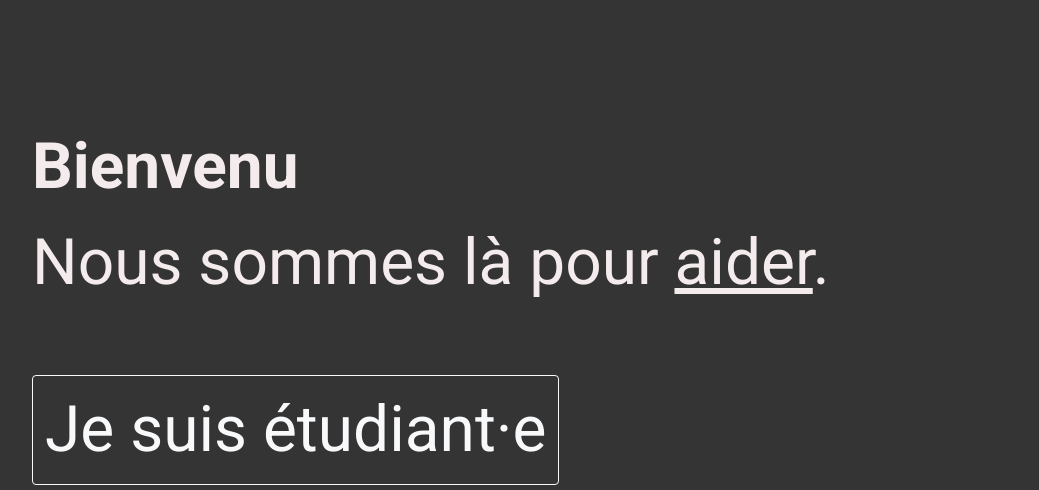
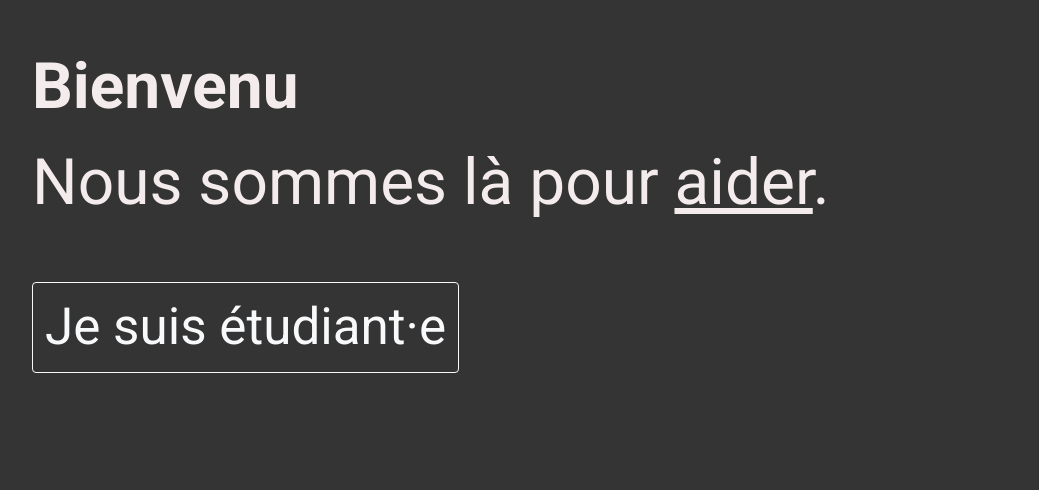
Before and after one commit to Yt-trium/NDI2k19, a plain HTML site: page index.html in a window 1280 px wide. Shown: the part 121-611 px from the top of the page, without its empty margins (224-1263 px from the left). Drawn offline with nearby package versions, Linux system fonts and the light colour scheme.

Commit message:
not so high

```diff
--- a/css/ours.css
+++ b/css/ours.css
@@ -15,10 +15,10 @@ body {
     font-size: 4em;
     position: absolute;
     left: 20%;
-    top: 30%;
+    top: 20%;
 }
 
 .big_button {
     margin-top: 1em;
-    font-size: 1em;
+    font-size: 0.8em;
 }
```
